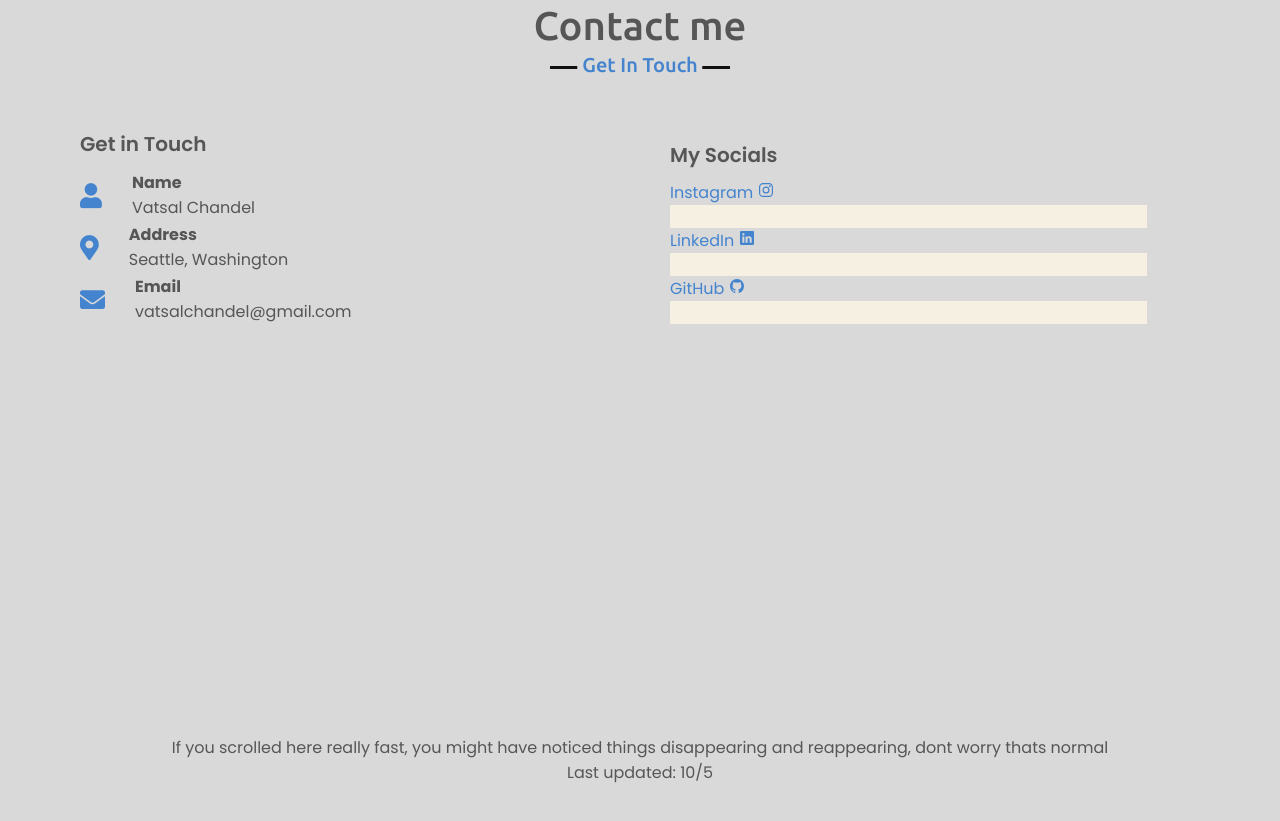
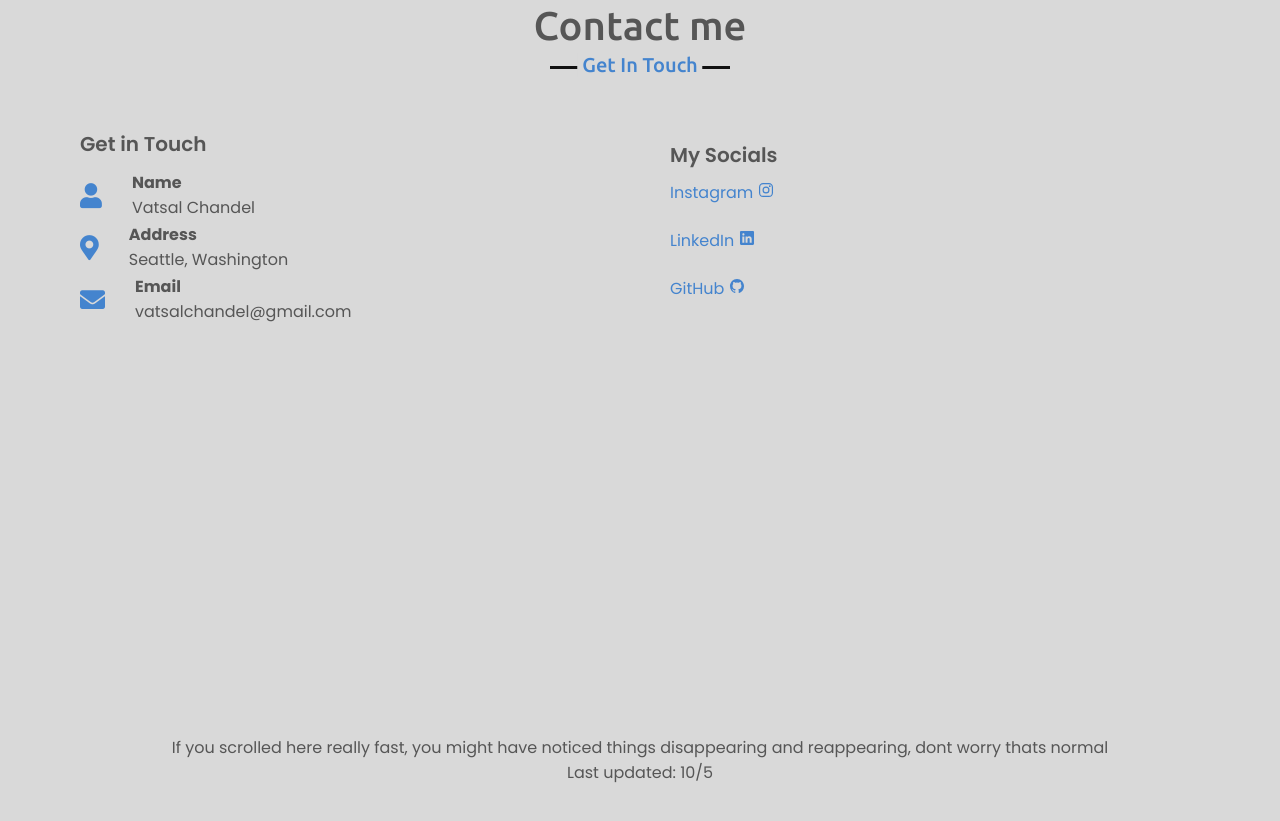
Before and after one commit to VatsalChandel/About-Me-Page, a plain HTML site: page index.html in a window 1280 px wide. Shown: the part 7108-7929 px from the top of the page. Drawn offline with nearby package versions, Linux system fonts and the light colour scheme.

Commit message:
Better colors

```diff
--- a/index.html
+++ b/index.html
@@ -303,7 +303,7 @@
                                     </a>
                                 </div>
 
-                                <hr size="25" width="90%" color="#f5f0e1">
+                                <hr size="25" width="90%" color="#d9d9d9">
 
                                 <div class="field hidden">
                                     <a href="https://www.linkedin.com/in/vatsal-chandel-7b14341b6/" target="_blank">LinkedIn
@@ -311,7 +311,7 @@
                                     </a>
                                 </div>
 
-                                <hr size="25" width="90%" color="#f5f0e1">
+                                <hr size="25" width="90%" color="#d9d9d9">
 
 
                                 <div class="field hidden">
@@ -320,7 +320,7 @@
                                     </a>
                                 </div>
 
-                                <hr size="25" width="90%" color="#f5f0e1">
+                                <hr size="25" width="90%" color="#d9d9d9">
 
                             </div>
                     </div>
```
